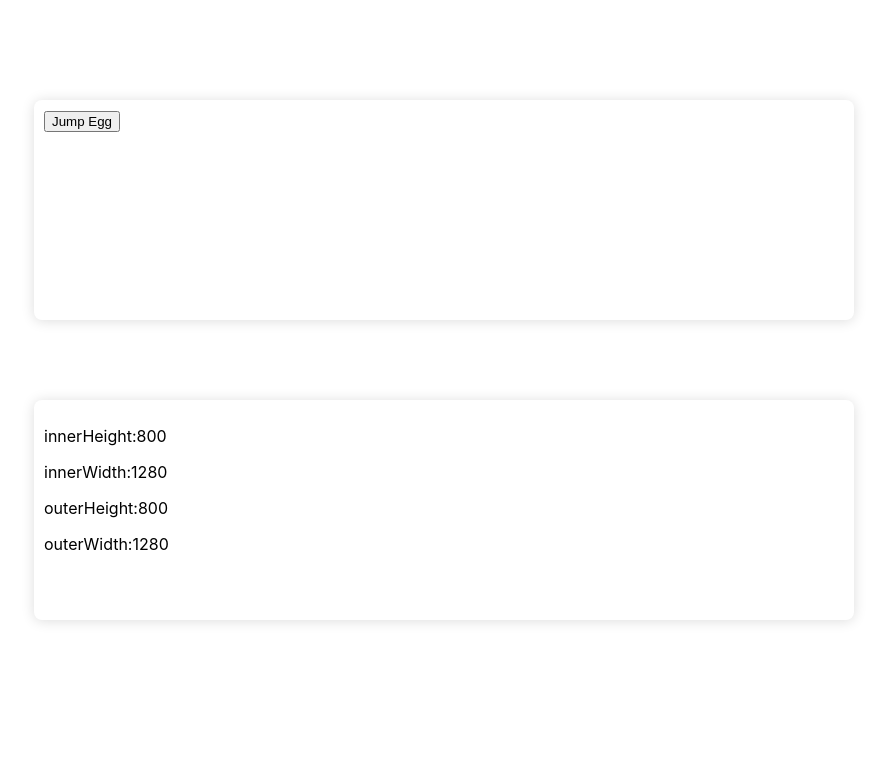
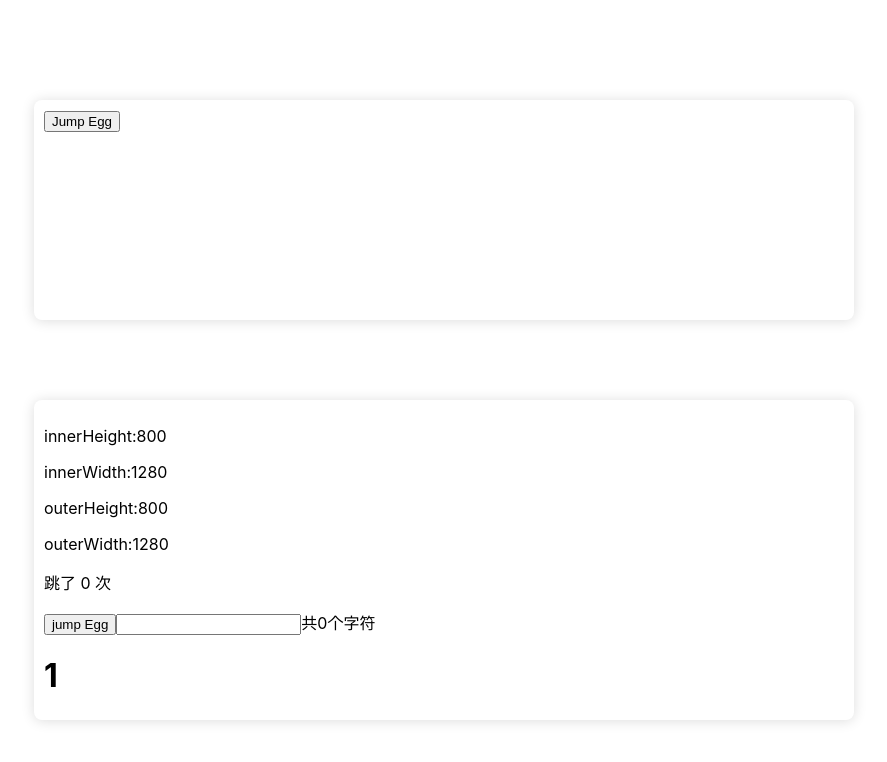
Before and after one commit to MY1112/react_hooks_demo, a React (Create React App) app: page / in a window 1280 px wide. Shown: the top 762 px of the page, without its empty margins (196-1083 px from the left). Built offline with nearby package versions, Linux system fonts and the light colour scheme; what react-gsap-enhancer would draw is missing.

Commit message:
effectVs

```diff
--- a/src/App.css
+++ b/src/App.css
@@ -16,7 +16,7 @@
 }
 .demo-hook-2 {
 	position: absolute;
-    height: 200px;
+    height: 300px;
 	width: 800px;
 	top: 400px;
 	left: 50%;
--- a/src/App.js
+++ b/src/App.js
@@ -1,4 +1,4 @@
-import React, { Component, useState, useEffect } from 'react';
+import React, { Component, useState, useEffect, useLayoutEffect, useRef } from 'react';
 import { TransitionGroup } from 'react-transition-group';
 import GSAP from 'react-gsap-enhancer'
 import { TimelineMax, Sine } from 'gsap';
@@ -65,13 +65,77 @@ function useWindowSize() {
 
     useEffect(() => {
         window.addEventListener("resize", handleResize);
+        console.log('-----------外面')
         return () => {
+            console.log('-----------里面')
             window.removeEventListener("resize", handleResize);
         };
     }, []);
 
     return windowSize;
 }
+
+
+function Example() {
+    const [count, setCount] = useState(0);
+    const [text, setText] = useState('');
+    let a = useRef("xxx")
+    useEffect(() => {
+      console.log(a, 'useEffect')
+       document.title = `跳了 ${count} 次`;
+       return () =>{
+        console.log(a, 'useEffect结束')
+        document.title = `remove`;
+       }
+     });
+     useLayoutEffect(() => {
+      console.log(a, 'useLayoutEffect')
+       document.title = `又跳了 ${count} 次`;
+       return () =>{
+        console.log(a, 'useLayoutEffect结束')
+        document.title += '!!!';
+       }
+     });
+    console.log(count, '更新Example')
+    return (
+      <quoteblock>
+        <p>跳了 {count} 次</p>
+        <button onClick={() => setCount(count + 1)}>
+          jump Egg
+        </button>
+        <input ref={a} value={text} onChange={function(e){
+          setText(e.target.value)
+        }} />
+        <span>共{text.length}个字符</span>
+      </quoteblock>
+    );
+}
+
+class effectTest extends Component{
+    state = {
+      aaa: 1
+    }
+    onClick = () => {
+      this.setState(function(s){
+        return {
+          aaa: s.aaa + 1
+        }
+      })
+    }
+    componentDidMount(){
+      console.log("app mount")
+    }
+    componentDidUpdate(){
+      console.log("app update")
+    }
+    render(){
+      return <div>{this.state.aaa < 10 ? <Example />: null}
+              <h1 onClick={this.onClick.bind(this)}>{ this.state.aaa}</h1>
+        </div>
+    }
+}
+
+const EffectVs = effectTest
 
 export default function App()  {
     const [show, setShow] = useState(false)
@@ -111,6 +175,7 @@ export default function App()  {
                 <p>innerWidth:{windowSize.innerWidth}</p>
                 <p>outerHeight:{windowSize.outerHeight}</p>
                 <p>outerWidth:{windowSize.outerWidth}</p>
+                <EffectVs />
             </div>
         </div>
     );
```
